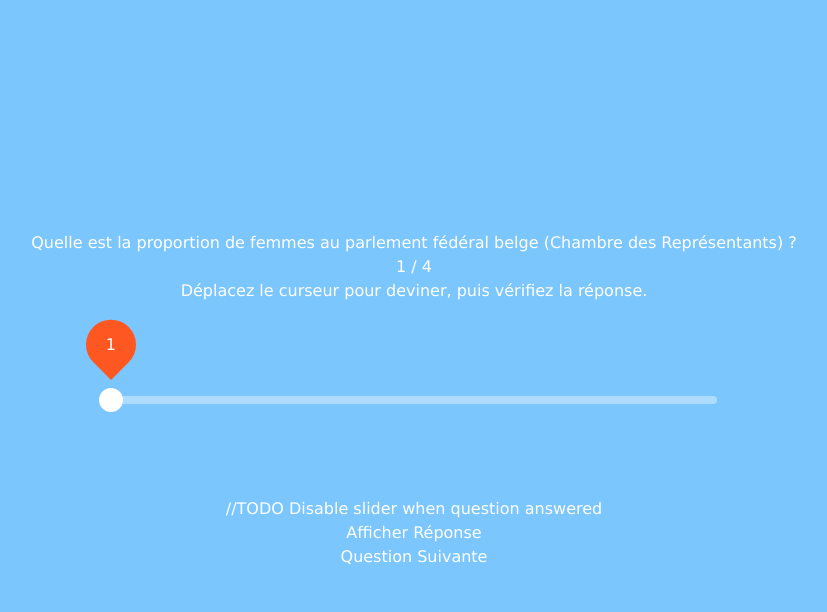
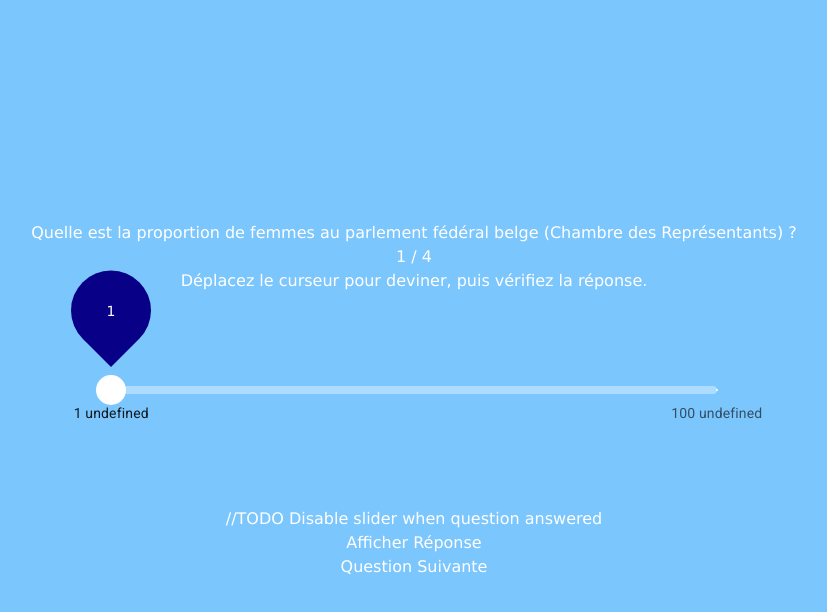
Before and after one commit to meiCiEn/QUIZAPPgit, a React (Create React App) app: page / in a window 1280 px wide. Both pictures are taken after a click on the button "Démarrer le quiz". Shown: the top 612 px of the page, without its empty margins (226-1053 px from the left). Built offline with nearby package versions, Linux system fonts and the light colour scheme.

Commit message:
Updated Quiz Slider

```diff
--- a/src/components/quizApp/QuizSliderApp.js
+++ b/src/components/quizApp/QuizSliderApp.js
@@ -4,6 +4,7 @@ import Slider from '@mui/material/Slider';
 import Box from '@mui/material/Box'
 import { styled } from '@mui/material/styles';
 
+// document.getElementsByClassName(classNames)
 
 const QuizSlider = styled(Slider)({
 
@@ -13,8 +14,8 @@ const QuizSlider = styled(Slider)({
       border: 'none',
     },
     '& .MuiSlider-thumb': {
-      height: 24,
-      width: 24,
+      height: 30,
+      width: 30,
       backgroundColor: '#fff',
       border: '2px solid currentColor',
       '&:focus, &:hover, &.Mui-active, &.Mui-focusVisible': {
@@ -24,22 +25,24 @@ const QuizSlider = styled(Slider)({
         display: 'none',
       },
     },
+    '& .MuiSlider-markLabel': {
+    },
 
     '& .MuiSlider-valueLabel': {
       lineHeight: 1.2,
-      fontSize: 16,
+      fontSize: 14,
       background: 'unset',
-      padding: 0,
-      width: 50,
-      height: 50,
+      padding: 10,
+      width: 80,
+      height: 80,
       borderRadius: '50% 50% 50% 0',
-      backgroundColor: '#ff5722',
+      backgroundColor: ' #090088',
       transformOrigin: 'bottom left',
       transform: 'translate(50%, -100%) rotate(-45deg) scale(1)',
       '&:before': { display: 'none' },
       '&.MuiSlider-valueLabelOpen': {
         transform: 'translate(50%, -100%) rotate(-45deg) scale(1)',
-        backgroundColor: '#ff8a65',
+        backgroundColor: '#090088',
       },
       '& > *': {
         transform: 'rotate(45deg)',
@@ -51,15 +54,27 @@ const QuizSlider = styled(Slider)({
 
 
 const QuizSliderApp = (props) => {
-  const { defaultValue, min, max, onChange, onChangeCommitted, disabled, questions } = props;
-console.log(questions);
+  const { defaultValue, min, max, onChange, onChangeCommitted, disabled, questions, getAriaValueText, unit, valueLabelFormat, item, step } = props;
+// console.log(questions);
+
+const marks = [
+
+  {
+    value: min,
+    label: `${min} ${unit}`
+  },
+  {
+    value: max,
+    label: `${max} ${unit}`
+  }
+];
 
   return (
     <>
 
   <Box display="flex" flexDirection="column" m={10}>
     <QuizSlider
-    valueLabelDisplay='auto'
+    valueLabelDisplay='on'
     defaultValue={defaultValue}
     min={min}
     max={max}
@@ -67,6 +82,10 @@ console.log(questions);
     onChangeCommitted={onChangeCommitted}
     disabled={disabled}
     questions={questions}
+    getAriaValueText={getAriaValueText}
+    marks={marks}
+    unit={unit}
+    valueLabelFormat={valueLabelFormat}
 
     />
 
```
